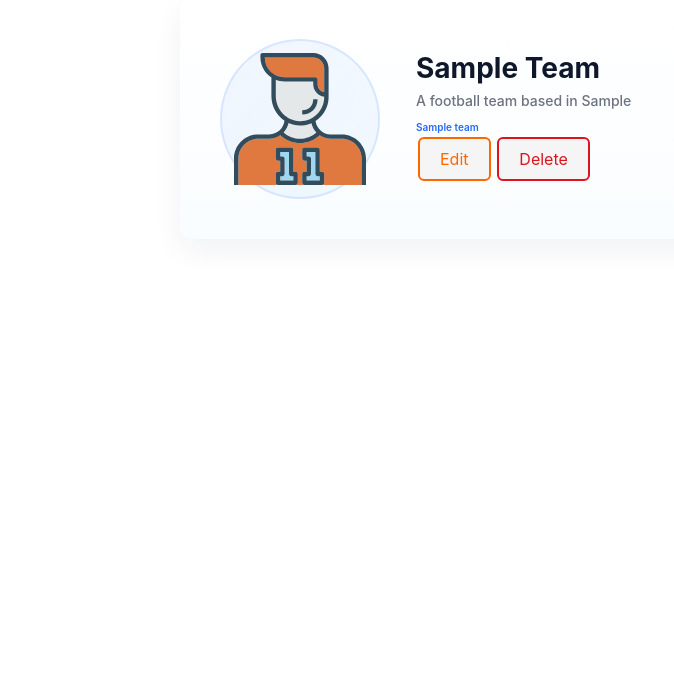
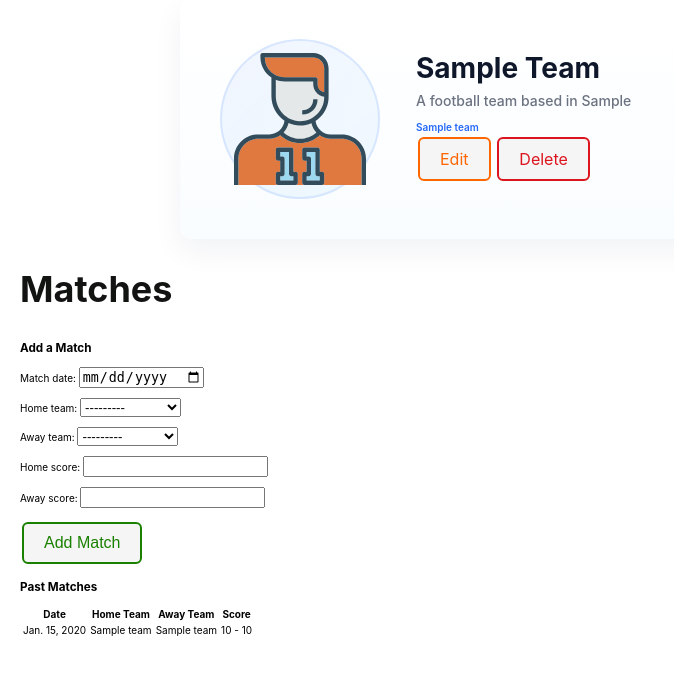
Before and after one commit to nezaralbraizat2-ui/Capstone-Project, a Django app: page /teams/1/ in a window 1280 px wide. Shown: the part 185-881 px from the top of the page, without its empty margins (0-674 px from the left). Run offline with Django 5.2, Linux system fonts and the light colour scheme; tables that the repository leaves empty hold one stand-in row (values such as "Sample post").

Commit message:
create second model and make one to many relationship between them

```diff
--- a/football_tracker/main_app/admin.py
+++ b/football_tracker/main_app/admin.py
@@ -1,5 +1,6 @@
 from django.contrib import admin
-from .models import Team
+from .models import Team, Match
 
 # Register your models here.
 admin.site.register(Team)
+admin.site.register(Match)
--- /dev/null
+++ b/football_tracker/main_app/forms.py
@@ -0,0 +1,16 @@
+from django import forms
+from .models import Match
+
+class MatchForm(forms.ModelForm):
+    class Meta:
+        model = Match
+        fields = ['date', 'home_team', 'away_team', 'home_score', 'away_score']
+        widgets = {
+            'date': forms.DateInput(
+                format=('%Y-%m-%d'),
+                attrs={
+                    'placeholder': 'Select a date',
+                    'type': 'date'
+                }
+            ),
+        }
--- a/football_tracker/main_app/models.py
+++ b/football_tracker/main_app/models.py
@@ -1,6 +1,18 @@
 from django.db import models
 from django.urls import reverse
+
 # Create your models here.
+
+
+
+
+ATCH_TYPES = (
+    ('L', 'League'),
+    ('F', 'Friendly'),
+    ('C', 'Cup')
+)
+
+
 class Team(models.Model):
     name = models.CharField(max_length=100)
     country = models.CharField(max_length=100)
@@ -16,3 +28,17 @@ class Team(models.Model):
 def get_absolute_url(self):
 
     return reverse('team-detail', kwargs={'team_id': self.id})
+
+
+class Match(models.Model):
+    date = models.DateField('match date')
+    home_team = models.ForeignKey(Team, related_name='home_matches', on_delete=models.CASCADE)
+    away_team = models.ForeignKey(Team, related_name='away_matches', on_delete=models.CASCADE)
+    home_score = models.IntegerField(null=True, blank=True)
+    away_score = models.IntegerField(null=True, blank=True)
+
+    def __str__(self):
+        return f"{self.home_team} vs {self.away_team} on {self.date}"
+
+    class Meta:
+        ordering = ['-date']
--- a/football_tracker/main_app/templates/teams/detail.html
+++ b/football_tracker/main_app/templates/teams/detail.html
@@ -1,8 +1,10 @@
 {% extends 'base.html' %}
 {% load static %}
+
 {% block head %}
     <link rel="stylesheet" href="{% static 'css/teams/team-detail.css' %}" />
 {% endblock %}
+
 {% block content %}
 <section class="team-container">
   <div class="team-img">
@@ -22,6 +24,57 @@
       <a href="{% url 'team-delete' team.id %}" class="btn danger">Delete</a>
     </div>
   </div>
+</section>
+
+<div class="matches-player-container">
+  <section class="matches">
+    <div class="subsection-title">
+      <h2>Matches</h2>
+    </div>
+
+    <!-- Add a Match Form -->
+    <h3>Add a Match</h3>
+    <form
+      action="{% url 'add-match' team.id %}"
+      method="post"
+      class="subsection-content"
+      autocomplete="off"
+    >
+      {% csrf_token %}
+      {{ match_form.as_p }}
+      <button type="submit" class="btn submit">Add Match</button>
+    </form>
+
+    <!-- Past Matches Section -->
+    <h3>Past Matches</h3>
+    {% if team.home_matches.all.count %}
+      <table>
+        <thead>
+          <tr>
+            <th>Date</th>
+            <th>Home Team</th>
+            <th>Away Team</th>
+            <th>Score</th>
+          </tr>
+        </thead>
+        <tbody>
+          {% for match in team.home_matches.all %}
+          <tr>
+            <td>{{ match.date }}</td>
+            <td>{{ match.home_team.name }}</td>
+            <td>{{ match.away_team.name }}</td>
+            <td>{{ match.home_score }} - {{ match.away_score }}</td>
+          </tr>
+          {% endfor %}
+        </tbody>
+      </table>
+    {% else %}
+      <div class="subsection-content">
+        <p>⚠️ No matches played yet for {{ team.name }}!</p>
+      </div>
+    {% endif %}
 
   </section>
+</div>
+
 {% endblock %}
--- a/football_tracker/main_app/urls.py
+++ b/football_tracker/main_app/urls.py
@@ -10,4 +10,9 @@ urlpatterns = [
     path('teams/create/', views.TeamCreate.as_view(), name='team-create'),
     path('teams/<int:pk>/update/', views.TeamUpdate.as_view(), name='team-update'),
     path('teams/<int:pk>/delete/', views.TeamDelete.as_view(), name='team-delete'),
+    path(
+        'teams/<int:team_id>/add-match/',
+        views.add_match,
+        name='add-match'
+    ),
 ]
--- a/football_tracker/main_app/views.py
+++ b/football_tracker/main_app/views.py
@@ -1,4 +1,6 @@
-from django.shortcuts import render
+from django.shortcuts import redirect, render
+
+from .forms import MatchForm
 from .models import Team
 from django.views.generic.edit import CreateView, UpdateView, DeleteView
 from django.urls import reverse_lazy
@@ -36,7 +38,8 @@ def team_index(request):
 
 def team_detail(request, team_id):
     team = Team.objects.get(id=team_id)
-    return render(request, 'teams/detail.html', { 'team': team })
+    match_form = MatchForm()
+    return render(request, 'teams/detail.html', { 'team': team, 'match_form': match_form })
 
 class TeamCreate(CreateView):
     model = Team
@@ -53,3 +56,12 @@ class TeamUpdate(UpdateView):
 class TeamDelete(DeleteView):
     model = Team
     success_url = '/teams/'
+
+
+def add_match(request, team_id):
+    form = MatchForm(request.POST)
+    if form.is_valid():
+        new_match = form.save(commit=False)
+        new_match.team_id = team_id
+        new_match.save()
+    return redirect('team-detail', team_id=team_id)
```
Also changed, not shown: football_tracker/main_app/migrations/0003_alter_team_image_match.py (added). Lines whose indentation alone changed are shown as unchanged.
